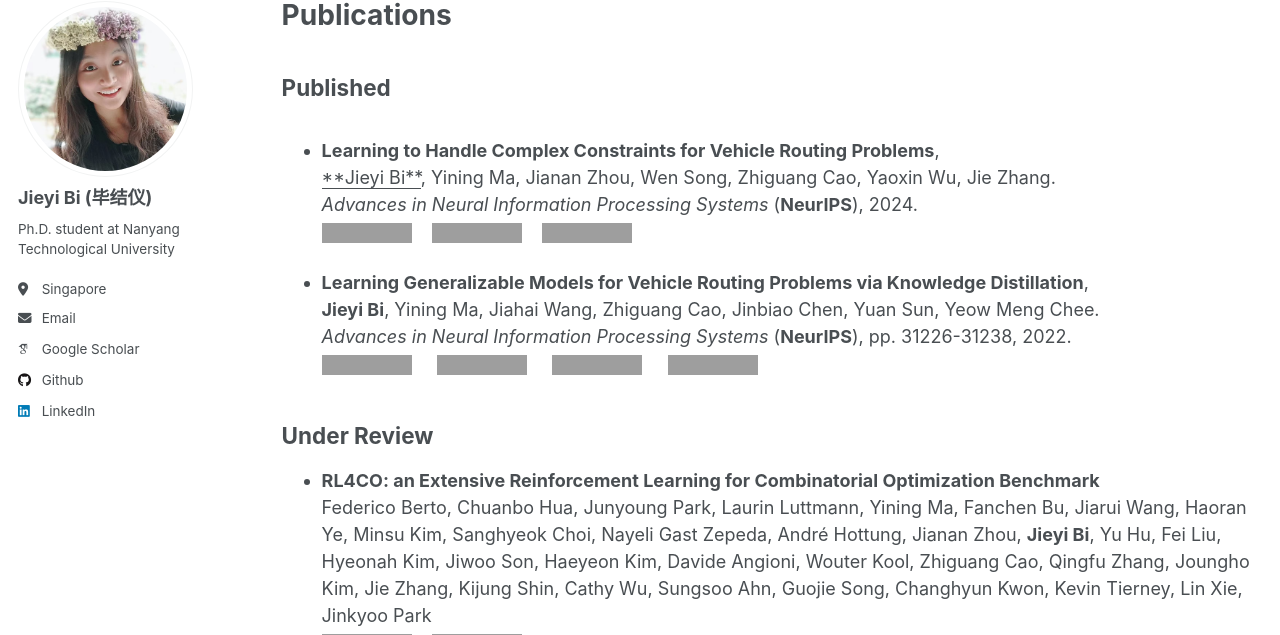
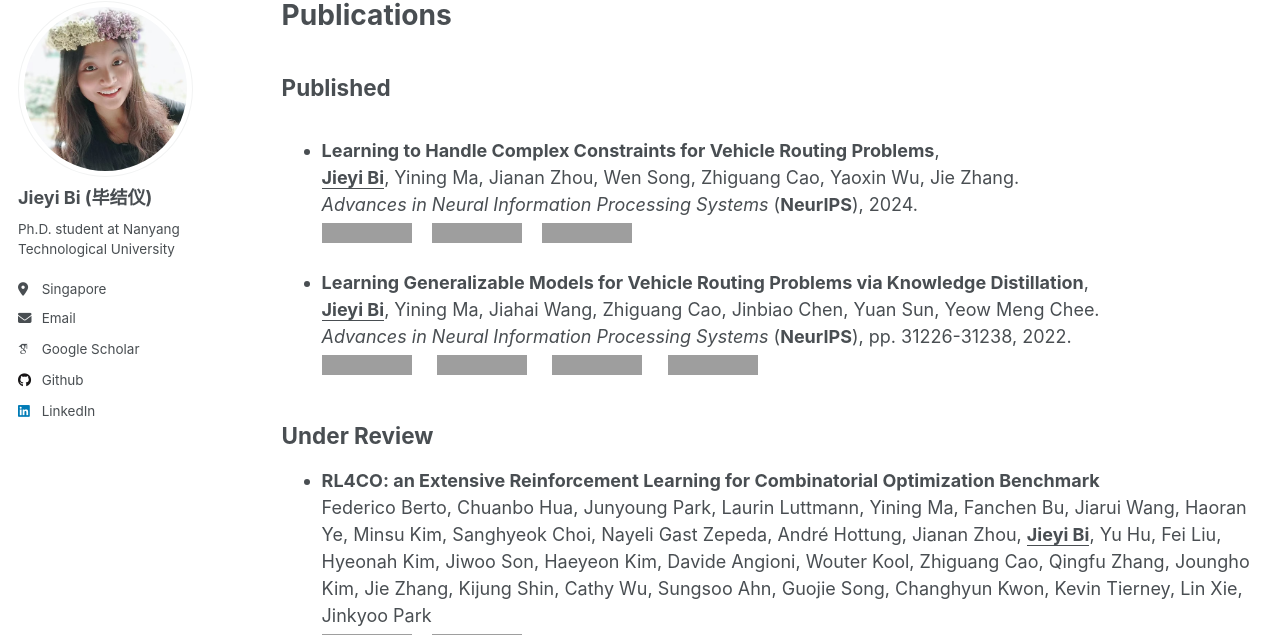
Before and after one commit to jieyibi/jieyibi.github.io, a Jekyll site: the page built from _pages/publications.md, in a window 1280 px wide and 1169 px high, cut to the strip 105-740 px from the top of the window. Built offline with Jekyll 4.4.1, drawn with Linux system fonts in a browser that asks for light colours; some web fonts are replaced; grey boxes are pictures that could not be loaded.

```diff
--- a/_pages/publications.md
+++ b/_pages/publications.md
@@ -16,13 +16,13 @@ author_profile: true
 >
 
 - **Learning to Handle Complex Constraints for Vehicle Routing Problems**,
-<u>**Jieyi Bi**</u>, Yining Ma, Jianan Zhou, Wen Song, Zhiguang Cao, Yaoxin Wu, Jie Zhang.
+**<u>Jieyi Bi</u>**, Yining Ma, Jianan Zhou, Wen Song, Zhiguang Cao, Yaoxin Wu, Jie Zhang.
 *Advances in Neural Information Processing Systems* (**NeurIPS**), 2024.\
 [![PDF](https://img.shields.io/badge/Download-Null-brightgreen.svg)]()&nbsp;&nbsp;&nbsp;&nbsp;[![Code](https://img.shields.io/badge/GitHub-Null-blue.svg)]()&nbsp;&nbsp;&nbsp;&nbsp;[![Poster](https://img.shields.io/badge/NeurIPS-Poster-yellow.svg)](https://nips.cc/virtual/2024/poster/95638)
 
 
 - **Learning Generalizable Models for Vehicle Routing Problems via Knowledge Distillation**,
-**Jieyi Bi**, Yining Ma, Jiahai Wang, Zhiguang Cao, Jinbiao Chen, Yuan Sun, Yeow Meng Chee.
+**<u>Jieyi Bi</u>**, Yining Ma, Jiahai Wang, Zhiguang Cao, Jinbiao Chen, Yuan Sun, Yeow Meng Chee.
 *Advances in Neural Information Processing Systems* (**NeurIPS**), pp. 31226-31238, 2022.
    [![PDF](https://img.shields.io/badge/Download-PDF-brightgreen.svg)](https://arxiv.org/abs/2210.07686)&nbsp;&nbsp;&nbsp;&nbsp;
   [![Code](https://img.shields.io/badge/GitHub-Code-blue.svg)](https://github.com/jieyibi/AMDKD)&nbsp;&nbsp;&nbsp;&nbsp;
@@ -33,5 +33,5 @@ author_profile: true
 ## Under Review
 
 - **RL4CO: an Extensive Reinforcement Learning for Combinatorial Optimization Benchmark** \
-   Federico Berto, Chuanbo Hua, Junyoung Park, Laurin Luttmann, Yining Ma, Fanchen Bu, Jiarui Wang, Haoran Ye, Minsu Kim, Sanghyeok Choi, Nayeli Gast Zepeda, André Hottung, Jianan Zhou, **Jieyi Bi**, Yu Hu, Fei Liu, Hyeonah Kim, Jiwoo Son, Haeyeon Kim, Davide Angioni, Wouter Kool, Zhiguang Cao, Qingfu Zhang, Joungho Kim, Jie Zhang, Kijung Shin, Cathy Wu, Sungsoo Ahn, Guojie Song, Changhyun Kwon, Kevin Tierney, Lin Xie, Jinkyoo Park \
+   Federico Berto, Chuanbo Hua, Junyoung Park, Laurin Luttmann, Yining Ma, Fanchen Bu, Jiarui Wang, Haoran Ye, Minsu Kim, Sanghyeok Choi, Nayeli Gast Zepeda, André Hottung, Jianan Zhou, **<u>Jieyi Bi</u>**, Yu Hu, Fei Liu, Hyeonah Kim, Jiwoo Son, Haeyeon Kim, Davide Angioni, Wouter Kool, Zhiguang Cao, Qingfu Zhang, Joungho Kim, Jie Zhang, Kijung Shin, Cathy Wu, Sungsoo Ahn, Guojie Song, Changhyun Kwon, Kevin Tierney, Lin Xie, Jinkyoo Park \
    [![PDF](https://img.shields.io/badge/Download-PDF-brightgreen.svg)](https://arxiv.org/pdf/2306.17100)&nbsp;&nbsp;&nbsp;&nbsp;[![Code](https://img.shields.io/badge/GitHub-Code-blue.svg)](https://github.com/ai4co/rl4co)
```
